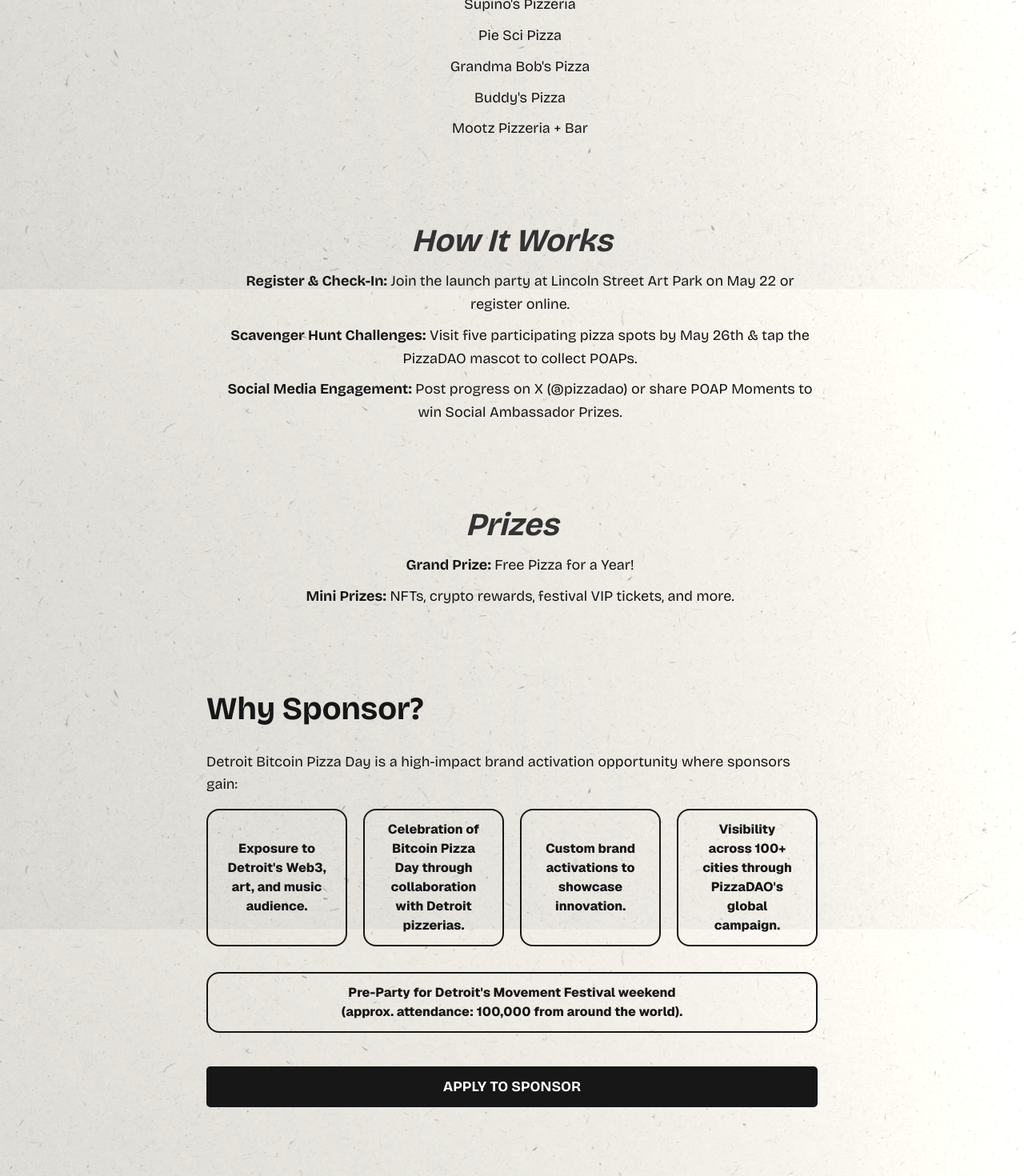
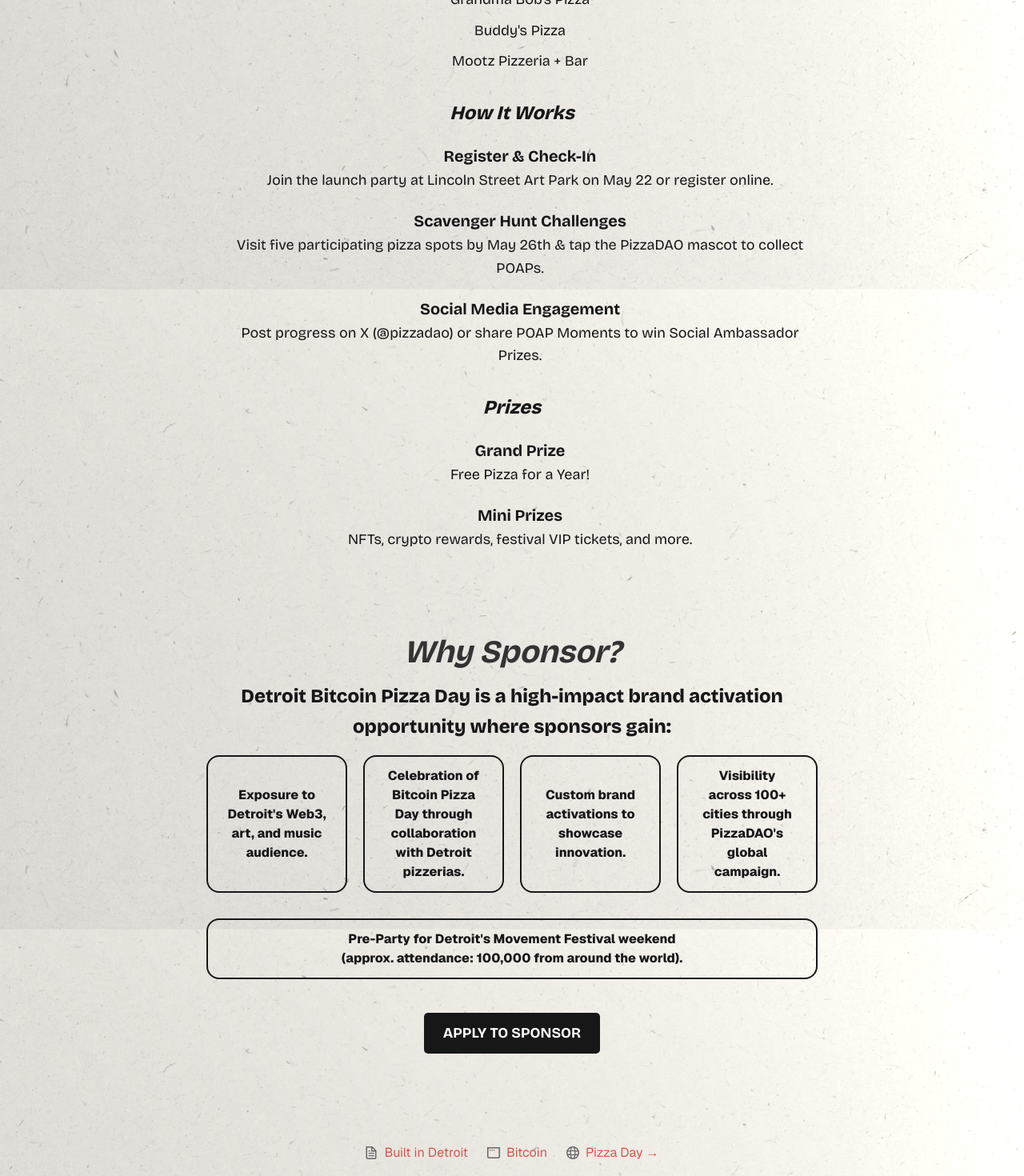
Before and after one commit to buidl-renaissance/pizza-day-detroit-style, a Next.js app: page / in a window 1280 px wide. Shown: the part 2840-4310 px from the top of the page at 80% size. Built offline with nearby package versions, Linux system fonts and the light colour scheme.

Commit message:
fixes marketing page

```diff
--- a/src/app/globals.css
+++ b/src/app/globals.css
@@ -52,19 +52,12 @@
   margin-bottom: -1rem;
 }
 .hero h1 {
-  font-size: clamp(3.5rem, 10vw, 7rem);
+  font-size: clamp(2.5rem, 10vw, 7rem);
   font-weight: 800;
   font-family: "Bricolage Grotesque", sans-serif;
   color: var(--foreground);
   text-transform: uppercase;
   line-height: 0.9;
-}
-h2 {
-  font-family: "Essonnes", serif;
-  font-size: clamp(24px, 5vw, 40px);
-  /* font-style: italic; */
-  font-weight: 700;
-  color: #1a1a1a;
 }
 .hero .year {
   font-size: clamp(18px, 4vw, 32px);
@@ -101,6 +94,13 @@
 h2.alternate {
   color: #333;
   font-style: italic;
+}
+h3 {
+  color: #333;
+  font-style: italic;
+  font-size: clamp(1.2rem, 5vw, 2rem);
+  margin-top: 2rem;
+  font-family: "Bricolage Grotesque", sans-serif;
 }
 p,
 ul {
--- a/src/app/page.tsx
+++ b/src/app/page.tsx
@@ -99,7 +99,10 @@
             <strong>Deadline:</strong> April 1st
           </p>
           <div className="cta">
-            <a href="https://docs.google.com/forms/d/e/1FAIpQLSdHDq0XOozG8TbZHztm9tsUa2YZfRW1XQM2OFC1GPRId5hYiA/viewform?usp=header" target="_blank">
+            <a
+              href="https://docs.google.com/forms/d/e/1FAIpQLSdHDq0XOozG8TbZHztm9tsUa2YZfRW1XQM2OFC1GPRId5hYiA/viewform?usp=header"
+              target="_blank"
+            >
               SUBMIT
             </a>
           </div>
@@ -147,10 +150,8 @@
             (May 24-26), one of the world&apos;s premier electronic music
             events, drawing thousands of music and tech enthusiasts.
           </p>
-        </section>
 
-        <section>
-          <h2 className="alternate">Participating Pizza Locations</h2>
+          <h3 className="subtext">Participating Pizza Locations</h3>
           <ul>
             <li>Michigan & Trumbull Pizza</li>
             <li>Supino&apos;s Pizzeria</li>
@@ -159,45 +160,50 @@
             <li>Buddy&apos;s Pizza</li>
             <li>Mootz Pizzeria + Bar</li>
           </ul>
-        </section>
 
-        <section>
-          <h2 className="alternate">How It Works</h2>
+          <h3 className="subtext">How It Works</h3>
           <ul>
             <li>
-              <strong>Register & Check-In:</strong> Join the launch party at
-              Lincoln Street Art Park on May 22 or register online.
+              <div className="subheading">Register & Check-In</div>
+              <div>
+                Join the launch party at Lincoln Street Art Park on May 22 or
+                register online.
+              </div>
             </li>
             <li>
-              <strong>Scavenger Hunt Challenges:</strong> Visit five
-              participating pizza spots by May 26th & tap the PizzaDAO mascot to
-              collect POAPs.
+              <div className="subheading">Scavenger Hunt Challenges</div>
+              <div>
+                Visit five participating pizza spots by May 26th & tap the
+                PizzaDAO mascot to collect POAPs.
+              </div>
             </li>
             <li>
-              <strong>Social Media Engagement:</strong> Post progress on X
-              (@pizzadao) or share POAP Moments to win Social Ambassador Prizes.
+              <div className="subheading">Social Media Engagement</div>
+              <div>
+                Post progress on X (@pizzadao) or share POAP Moments to win
+                Social Ambassador Prizes.
+              </div>
+            </li>
+          </ul>
+
+          <h3 className="subtext">Prizes</h3>
+          <ul>
+            <li>
+              <div className="subheading">Grand Prize</div>
+              <div>Free Pizza for a Year!</div>
+            </li>
+            <li>
+              <div className="subheading">Mini Prizes</div>
+              <div>NFTs, crypto rewards, festival VIP tickets, and more.</div>
             </li>
           </ul>
         </section>
 
-        <section>
-          <h2 className="alternate">Prizes</h2>
-          <ul>
-            <li>
-              <strong>Grand Prize:</strong> Free Pizza for a Year!
-            </li>
-            <li>
-              <strong>Mini Prizes:</strong> NFTs, crypto rewards, festival VIP
-              tickets, and more.
-            </li>
-          </ul>
-        </section>
-
-        <section className="flex flex-col gap-4">
-          <div className="flex flex-col gap-4 text-left">
-            <h2>Why Sponsor?</h2>
+        <section className="sponsor-section flex flex-col gap-4">
+          <div>
+            <h2 className="alternate">Why Sponsor?</h2>
             <div>
-              <p>
+              <p className="subtext">
                 Detroit Bitcoin Pizza Day is a high-impact brand activation
                 opportunity where sponsors gain:
               </p>
@@ -225,11 +231,12 @@
               (approx. attendance: 100,000 from around the world).
             </div>
           </div>
-          <div className="cta">
-            <a href="https://docs.google.com/forms/d/e/1FAIpQLSeuKP2xd8c26Rm0T1UI7Jn-p99aQiOslnMP3ln-JCk-PeFUhQ/viewform?usp=header" target="_blank">
-              APPLY TO SPONSOR
-            </a>
-          </div>
+          <a
+            href="https://docs.google.com/forms/d/e/1FAIpQLSeuKP2xd8c26Rm0T1UI7Jn-p99aQiOslnMP3ln-JCk-PeFUhQ/viewform?usp=header"
+            target="_blank"
+          >
+            <div className="cta">APPLY TO SPONSOR</div>
+          </a>
         </section>
       </main>
       <footer className="max-w-[900px] mx-auto p-6 flex gap-[24px] flex-wrap items-center justify-center text-[#d9534f]">
```
